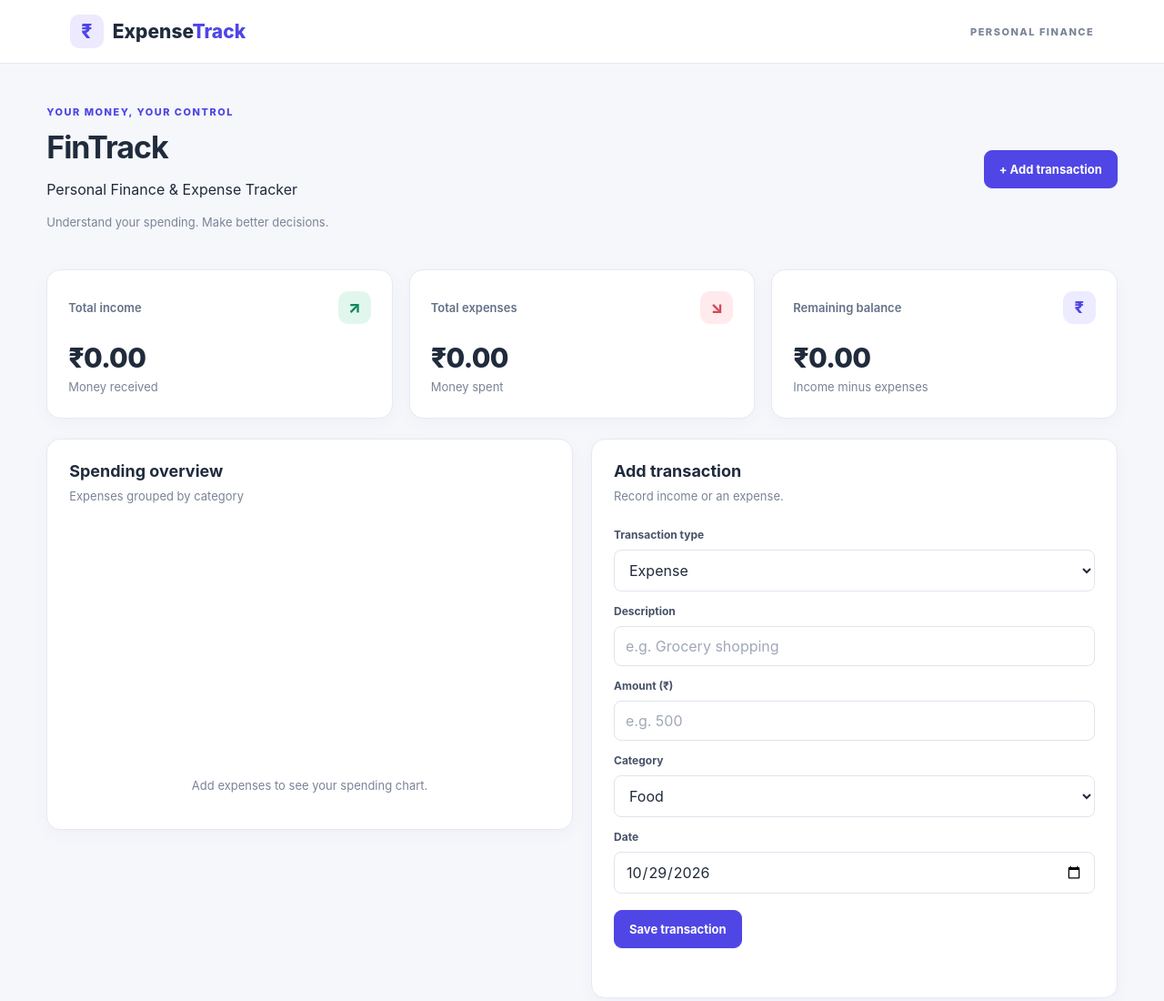
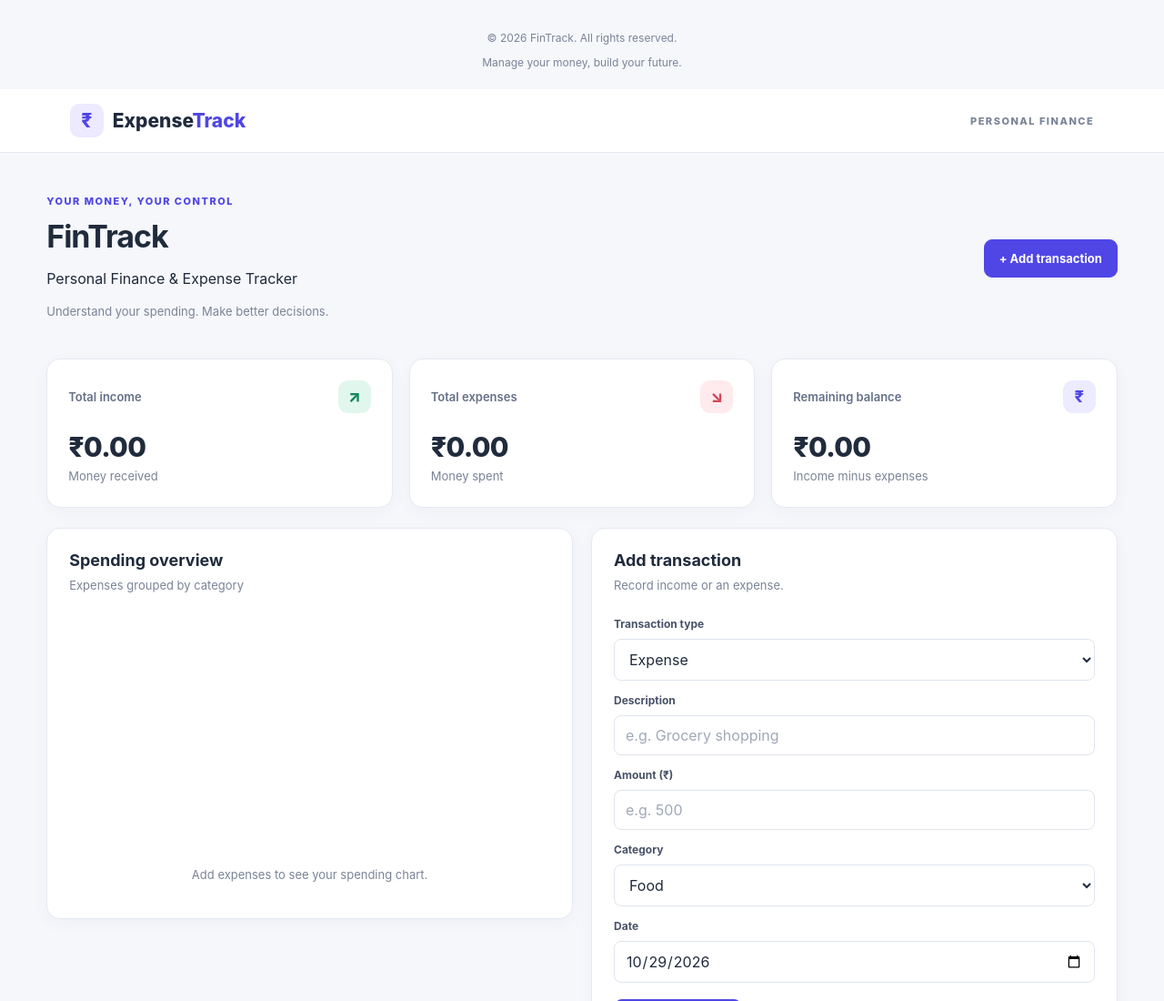
Before and after one commit to fathimathulshana/Personal-Expense-Tracker, a website: page public/index.html in a window 1280 px wide. Shown: the top 1100 px of the page at 91% size. Drawn offline with nearby package versions, Linux system fonts and the light colour scheme; no server answers.

Commit message:
Add footer to FinTrack

```diff
--- a/public/index.html
+++ b/public/index.html
@@ -11,6 +11,10 @@
   <script src="app.js" defer></script>
 </head>
 <body>
+    <footer class="footer">
+    <p>© 2026 FinTrack. All rights reserved.</p>
+    <p>Manage your money, build your future.</p>
+</footer>
   <header class="topbar">
     <a class="brand" href="/">
       <span class="brand-icon">₹</span>
```
